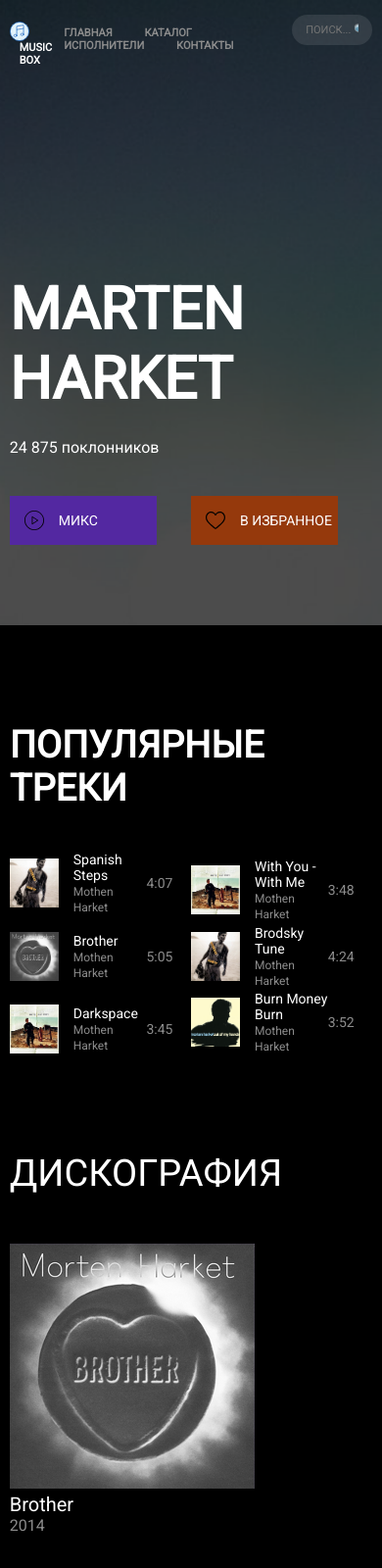
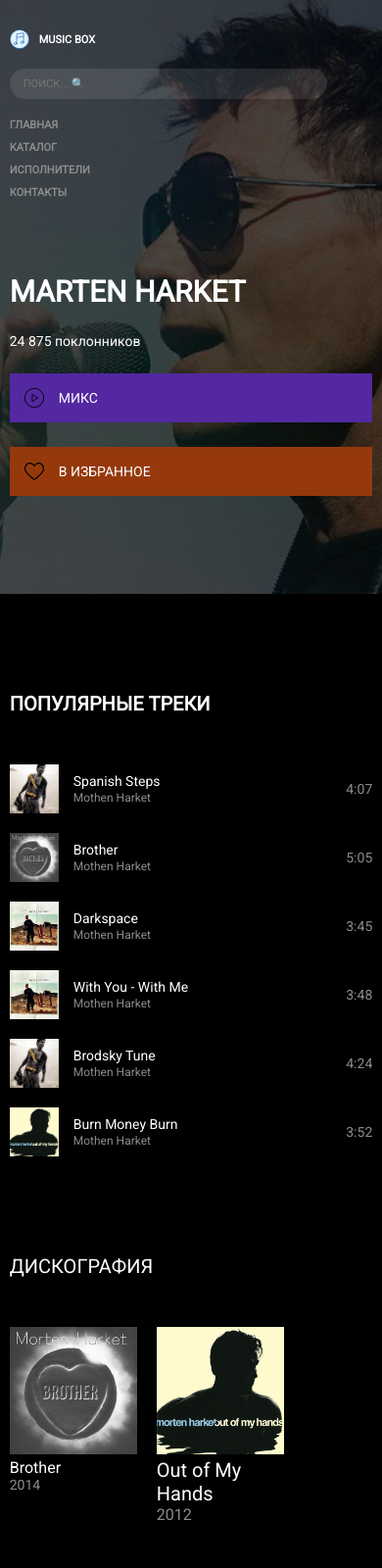
Before and after one commit to BobrovKirill/layout-designer-project-lvl2, a plain HTML site: page catalog.html in a window 390 px wide. Shown: the top 1600 px of the page at 98% size. Drawn offline with Linux system fonts and the light colour scheme.

Commit message:
step 4.1

```diff
--- a/catalog.html
+++ b/catalog.html
@@ -9,30 +9,30 @@
     <meta name="viewport" content="width=device-width">
 </head>
 <body>
-    <header class="wrapper flex space-between items-center">
+    <header class="wrapper flex space-between items-center sm-col-left">
         <div class="logo-header flex wrap fz-11 items-center">
             <img src="images/logo.svg" alt="logo">
             <p class="uppercase font-bold">music box</p>
         </div>
-        <nav class="header-nav uppercase font-bold fz-11">
+        <nav class="header-nav flex uppercase font-bold fz-11 sm-col-left sm-order--1">
             <a href="#in_main">главная</a>
             <a href="#in_catalog">каталог</a>
             <a href="#in_executor">исполнители</a>
             <a href="#in_contacs">контакты</a>
         </nav>
-        <input class="header-search uppercase fz-11" type="text" placeholder="ПОИСК... &#128269;">
+        <input class="header-search uppercase fz-11 sm-width-80" type="text" placeholder="ПОИСК... &#128269;">
     </header>
 
-    <div class="catalog-banner white-color">
+    <div class="catalog-banner white-color sm-pd-100">
         <div class="wrapper">
-            <h1 class="fz-60 uppercase">marten harket</h1>
-            <p>24 875 поклонников</p>
-            <div class="flex">
-                <div class="flex catalog-button blue-bg items-center">
+            <h1 class="fz-60 sm-fz-30 uppercase">marten harket</h1>
+            <p class="fz-18 sm-fz-14">24 875 поклонников</p>
+            <div class="flex sm-colum-left">
+                <div class="flex catalog-button blue-bg items-center sm-width-100">
                     <img src="images/play.svg" alt="">
                     <a class="uppercase fz-14 white-color" href="#">микс</a>
                 </div>
-                <div class="flex catalog-button orange-bg items-center">
+                <div class="flex catalog-button orange-bg items-center sm-width-100">
                     <img src="images/heart.svg" alt="">
                     <a class="uppercase fz-14 white-color" href="#">в избранное</a>
                 </div>
@@ -42,44 +42,44 @@
 
     <div class="main-bg">
         <div class="wrapper">
-            <h2 class="fz-38 uppercase pd-top-100">популярные треки</h2>
-            <div class="albums mg-top-50 flex colum wrap space-between">
-                <div class="h-50 flex space-between width-45 items-center">
+            <h2 class="fz-38 uppercase pd-top-100 sm-fz-20">популярные треки</h2>
+            <div class="albums mg-top-50 flex colum wrap space-between sm-nowrap-left">
+                <div class="h-50 flex space-between width-45 items-center sm-width-100 sm-mg-bot-20">
                     <div class="flex items-center ">
                         <img src="images/Wild Seed.png" alt="">
                         <p class="fz-14">Spanish Steps <br> <span class="fz-12 grey-color">Mothen Harket</span></p>
                     </div>
                     <p class="fz-14 grey-color">4:07</p>
                 </div>
-                <div class="album flex space-between width-45 items-center">
+                <div class="flex space-between width-45 items-center sm-width-100 sm-mg-bot-20">
                     <div class="flex items-center">
                         <img src="images/Brother.png" alt="">
-                        <p class="fz-14">Brother <br> <span class="fz-12 grey-color">Mothen Harket</span></p>
+                        <p class="fz-14">Brother <br> <span class="fz-12 grey-color ">Mothen Harket</span></p>
                     </div>
                     <p class="fz-14 grey-color">5:05</p>
                 </div>
-                <div class=" album flex space-between width-45 items-center">
+                <div class="flex space-between width-45 items-center sm-width-100 sm-mg-bot-20">
                     <div class="flex items-center">
                         <img src="images/Letter from Egypt.png" alt="">
                         <p class="fz-14">Darkspace <br> <span class="fz-12 grey-color">Mothen Harket</span></p>
                     </div>
                     <p class="fz-14 grey-color">3:45</p>
                 </div>
-                <div class="album flex space-between width-45 items-center">
+                <div class="flex space-between width-45 items-center sm-width-100 sm-mg-bot-20">
                     <div class="flex items-center">
                         <img src="images/Letter from Egypt.png" alt="">
                         <p class="fz-14">With You - With Me <br> <span class="fz-12 grey-color">Mothen Harket</span></p>
                     </div>
                     <p class="fz-14 grey-color">3:48</p>
                 </div>
-                <div class="album flex space-between width-45 items-center">
+                <div class="flex space-between width-45 items-center sm-width-100 sm-mg-bot-20">
                     <div class="flex items-center">
                         <img src="images/Wild Seed.png" alt="">
                         <p class="fz-14">Brodsky Tune <br> <span class="fz-12 grey-color">Mothen Harket</span></p>
                     </div>
                     <p class="fz-14 grey-color">4:24</p>
                 </div>
-                <div class="album flex space-between width-45 items-center">
+                <div class="flex space-between width-45 items-center sm-width-100">
                     <div class="flex items-center">
                         <img src="images/Out of My Hands.png" alt="">
                         <p class="fz-14">Burn Money Burn <br> <span class="fz-12 grey-color">Mothen Harket</span></p>
@@ -92,12 +92,12 @@
 
     <div class="main-bg">
         <div class="wrapper">
-            <p class="fz-38 uppercase pd-top-100">дискография</p>
+            <p class="fz-38 uppercase pd-top-100 sm-fz-20">дискография</p>
             <div class=" flex wrap">
                 <div class="author">
                     <img src="images/Brother.png" alt="">
-                    <p class="fz-20">Brother</p>
-                    <p class="fz-16 grey-color">2014</p>
+                    <p class="fz-20 sm-fz-16">Brother</p>
+                    <p class="fz-16 grey-color sm-fz-14">2014</p>
                 </div>
                 <div class="author">
                     <img src="images/Out of My Hands.png" alt="">
@@ -130,47 +130,47 @@
 
     <div class="main-bg pd-bot-100">
         <div class="wrapper">
-            <p class="fz-38 uppercase pd-top-100">Похожие исполнители</p>
+            <p class="fz-38 uppercase pd-top-100 sm-fz-20">Похожие исполнители</p>
             <div class="flex wrap">
                 <div class="author text-center">
                     <img src="images/A-ha.png" alt="">
-                    <p class="fz-20 ">A-ha</p>
-                    <p class="fz-16 mg-top-10">417 086 поклонников</p>
+                    <p class="fz-20 sm-fz-16">A-ha</p>
+                    <p class="fz-16 mg-top-10 sm-fz-14">417 086 поклонников</p>
                 </div>
                 <div class="author text-center">
                     <img src="images/Tears for Fears.png" alt="">
-                    <p class="fz-20 ">Tears for Fears</p>
-                    <p class="fz-16 mg-top-10">434 086 поклонников</p>
+                    <p class="fz-20 sm-fz-16">Tears for Fears</p>
+                    <p class="fz-16 mg-top-10 sm-fz-14">434 086 поклонников</p>
                 </div>
                 <div class="author text-center">
                     <img src="images/Duran Duran.png" alt="">
-                    <p class="fz-20 ">Duran Duran</p>
-                    <p class="fz-16 mg-top-10">631 071 поклонников</p>
+                    <p class="fz-20 sm-fz-16">Duran Duran</p>
+                    <p class="fz-16 mg-top-10 sm-fz-14">631 071 поклонников</p>
                 </div>
                 <div class="author text-center">
                     <img src="images/Jack Savoretti.png" alt="">
-                    <p class="fz-20 ">Jack Savoretti</p>
-                    <p class="fz-16 mg-top-10">26 857 поклонников</p>
+                    <p class="fz-20 sm-fz-16">Jack Savoretti</p>
+                    <p class="fz-16 mg-top-10 sm-fz-14">26 857 поклонников</p>
                 </div>
                 <div class="author text-center">
                     <img src="images/Keane.png" alt="">
-                    <p class="fz-20 ">Keane</p>
-                    <p class="fz-16 mg-top-10">1 704 358 поклонников</p>
+                    <p class="fz-20 sm-fz-16">Keane</p>
+                    <p class="fz-16 mg-top-10 sm-fz-14">1 704 358 поклонников</p>
                 </div>
                 <div class="author text-center">
                     <img src="images/Frank Sinatra.png" alt="">
-                    <p class="fz-20 ">Frank Sinatra</p>
-                    <p class="fz-16 mg-top-10">1 653 882 поклонников</p>
+                    <p class="fz-20 sm-fz-16">Frank Sinatra</p>
+                    <p class="fz-16 mg-top-10 sm-fz-14">1 653 882 поклонников</p>
                 </div>
                 <div class="author text-center">
                     <img src="images/Paul Young.png" alt="">
-                    <p class="fz-20 ">Paul Young</p>
-                    <p class="fz-16 mg-top-10">50 329 поклонников</p>
+                    <p class="fz-20 sm-fz-16">Paul Young</p>
+                    <p class="fz-16 mg-top-10 sm-fz-14">50 329 поклонников</p>
                 </div>
                 <div class="author text-center">
                     <img src="images/Chris Rea.png" alt="">
-                    <p class="fz-20 ">Chris Rea</p>
-                    <p class="fz-16 mg-top-10">73 351 поклонников</p>
+                    <p class="fz-20 sm-fz-16">Chris Rea</p>
+                    <p class="fz-16 mg-top-10 sm-fz-14">73 351 поклонников</p>
                 </div>
             </div>
         </div>
--- a/styles/scss/banner.scss
+++ b/styles/scss/banner.scss
@@ -40,6 +40,7 @@
 .catalog-banner{
     background-image: url("../images/Morten Harket.png");
     background-size: cover;
+    background-position: center;
     h1 {
         padding: 280px 0 25px;
     }
--- a/styles/scss/main.scss
+++ b/styles/scss/main.scss
@@ -93,5 +93,6 @@
     margin: 50px 50px 0 0;
     img {
         height: 250px;
+        width: 250px;
     }
 }
--- a/styles/scss/media.scss
+++ b/styles/scss/media.scss
@@ -91,8 +91,38 @@
     .sm-fz-16 {
         font-size: 16px;
     }
+    .sm-fz-14 {
+        font-size: 14px;
+    }
     .sm-fz-12 {
         font-size: 12px;
+    }
+
+
+    .catalog-button {
+        margin: 25px 0 0 0;
+    }
+    .sm-pd-100 {
+        padding-bottom: 100px;
+    }
+
+    .catalog-banner {
+        background-position: 73%;
+    }
+    .albums {
+        height: auto;
+    }
+    .author {
+        width: 130px;
+        margin: 50px 20px 0 0;
+        img {
+            width: 130px;
+            height: 130px;
+        }
+    }
+    .sm-nowrap-left {
+        flex-wrap: nowrap;
+        justify-content: flex-start;
     }
 
 }
```
Also changed, not shown: styles/style.css, 1 other file.
